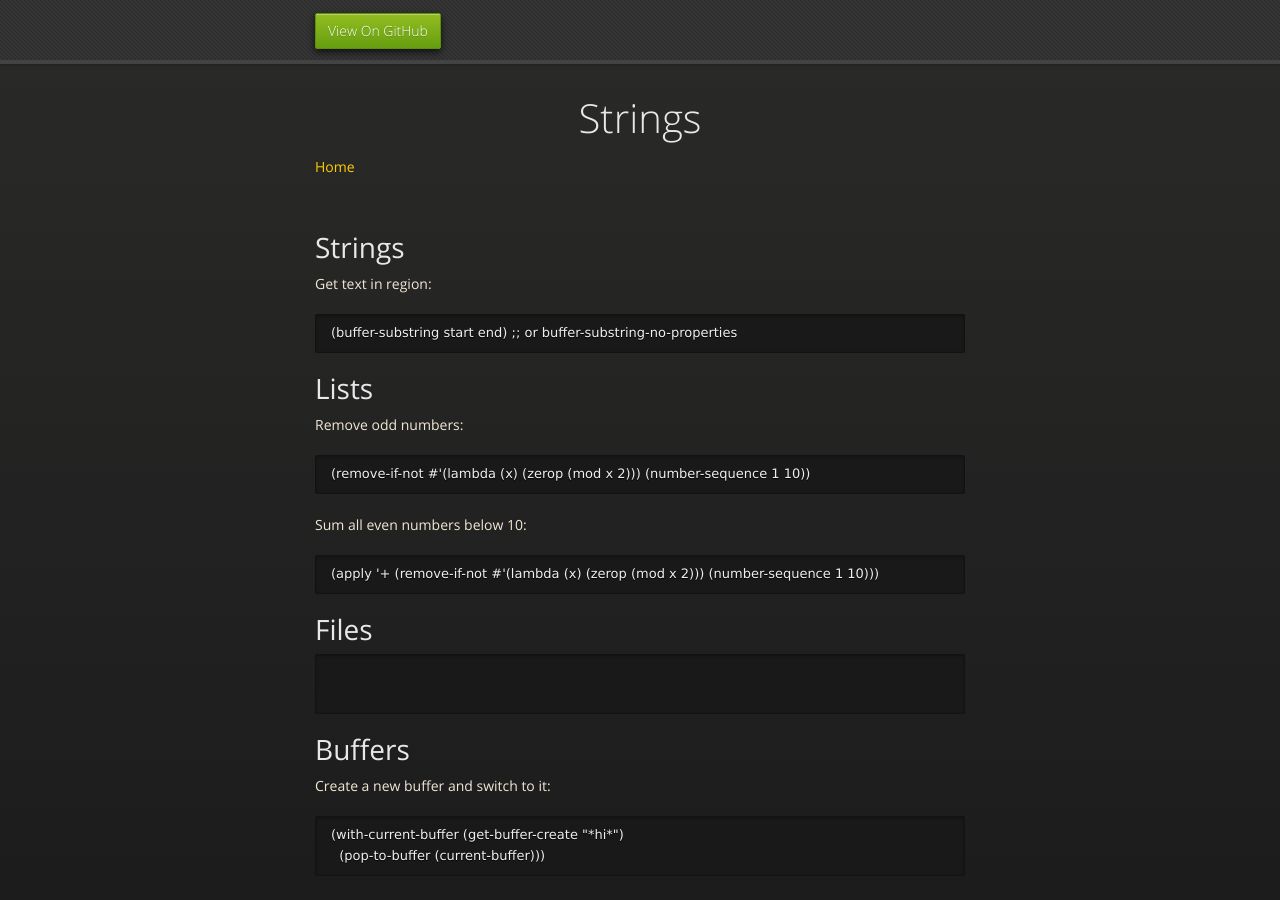
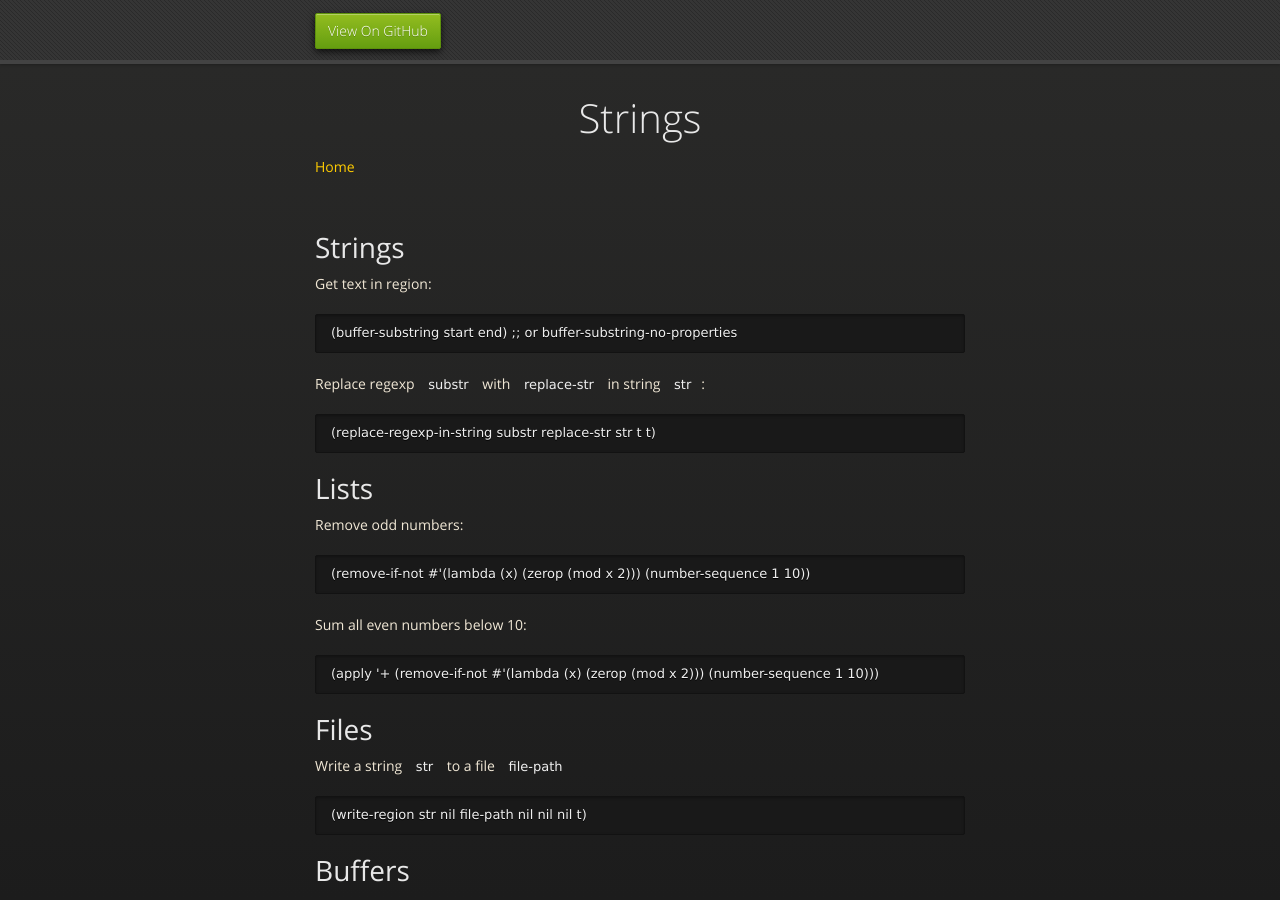
Before and after one commit to tychobrailleur/tychobrailleur.github.io, a Jekyll site: the page built from elisp.md, in a window 1280 px wide and 900 px high. Built offline with Jekyll 4.4.1, drawn with Linux system fonts in a browser that asks for light colours; nearby versions of some CDN libraries; our own code applies the rules of GitHub Pages for plain Markdown files.

Commit message:
Latest updates.

````diff
--- a/elisp.md
+++ b/elisp.md
@@ -9,6 +9,12 @@ Get text in region:
 
 ```
 (buffer-substring start end) ;; or buffer-substring-no-properties
+```
+
+Replace regexp `substr` with `replace-str` in string `str`:
+
+```
+(replace-regexp-in-string substr replace-str str t t)
 ```
 
 
@@ -29,9 +35,10 @@ Sum all even numbers below 10:
 
 # Files
 
+Write a string `str` to a file `file-path`
+
 ```
-
-
+(write-region str nil file-path nil nil nil t)
 ```
 
 
````
Also changed, not shown: packages/org-mode.md (+5 -0 lines), search.md (+5 -0 lines).
